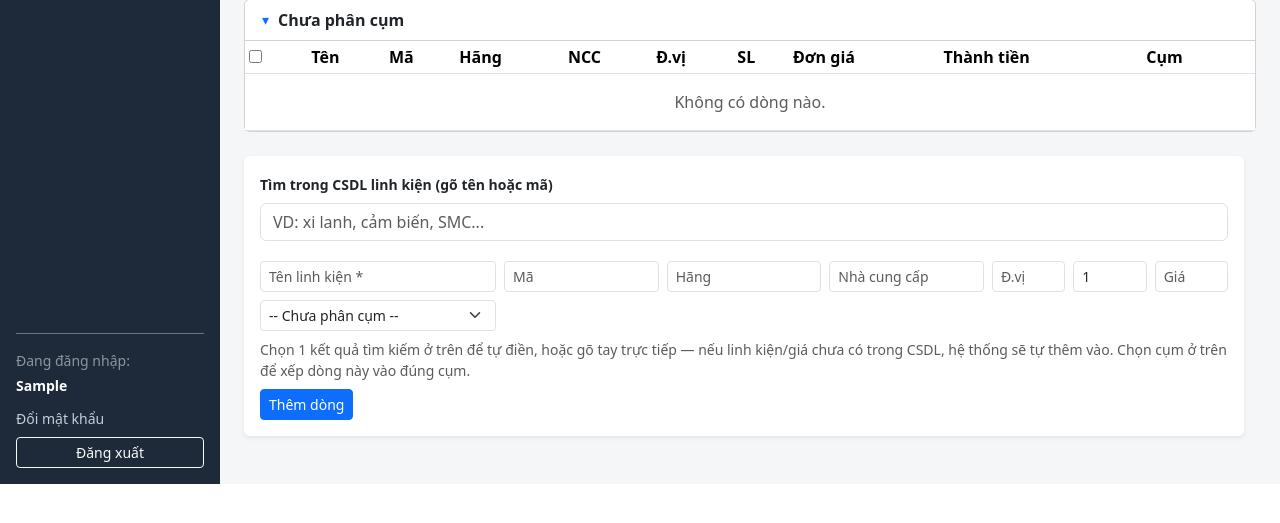
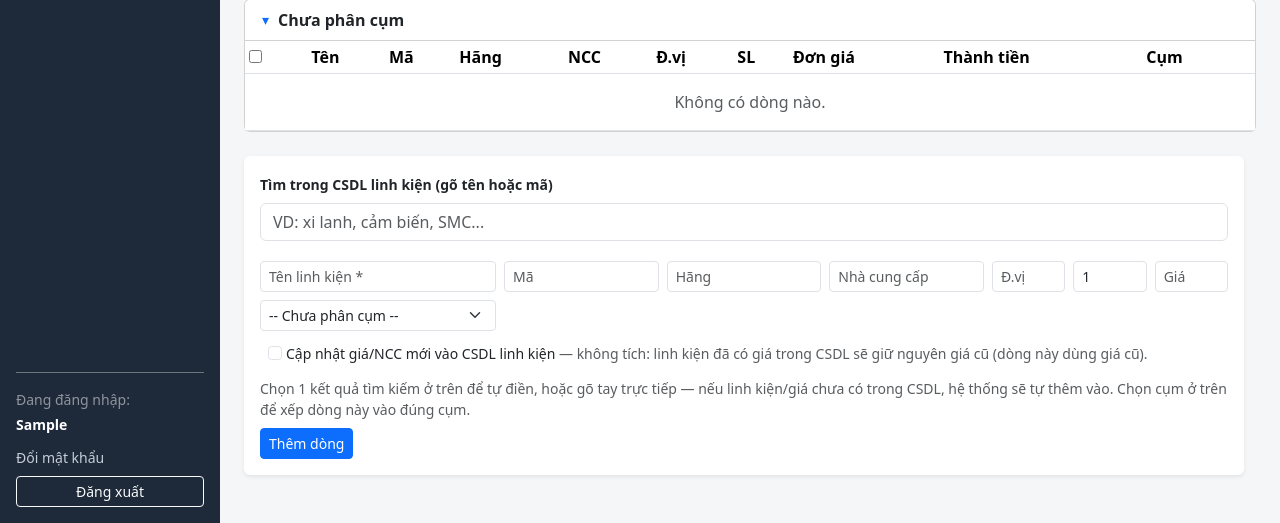
Before and after one commit to thuminkk/phanmembaogia, a FastAPI app: page /bao-gia/1/linh-kien in a window 1280 px wide; the page is wider, and only the part inside the window is pictured. Shown: the part 513-1036 px from the top of that part. Before the commit the page ends 997 px from the top of that part, so only its background shows below. Run offline with FastAPI, Linux system fonts and the light colour scheme; the visitor is signed in with stand-in values (Sample User, id 1); tables that the repository leaves empty hold one stand-in row (values such as "Sample post"); some libraries are stand-ins or nearby versions.

Commit message:
Thêm dòng linh kiện: tùy chọn có cập nhật giá/NCC mới vào CSDL hay không (mặc định giữ giá cũ)
Co-Authored-By: Claude Opus 5.5 <noreply@anthropic.com>

```diff
--- a/app/crud/standard_groups.py
+++ b/app/crud/standard_groups.py
@@ -75,6 +75,7 @@ def add_line(
     so_luong: float,
     ghi_chu: str | None,
     loai: str | None = None,
+    cap_nhat_gia: bool = True,
 ) -> StandardGroupLine:
     if part_id and supplier_price_id:
         part = db.get(Part, part_id)
@@ -89,6 +90,7 @@ def add_line(
             don_gia=don_gia,
             don_vi=don_vi,
             loai=loai,
+            cap_nhat_gia=cap_nhat_gia,
         )
     line = StandardGroupLine(
         standard_group_id=standard_group_id,
--- a/app/routers/quotes.py
+++ b/app/routers/quotes.py
@@ -363,6 +363,7 @@ def add_part_line(
     don_gia: float = Form(0),
     so_luong: float = Form(1),
     ghi_chu: str = Form(""),
+    cap_nhat_gia: str = Form(""),
     db: Session = Depends(get_db),
 ):
     crud.add_part_line(
@@ -379,6 +380,7 @@ def add_part_line(
         don_gia=don_gia,
         so_luong=so_luong,
         ghi_chu=ghi_chu or None,
+        cap_nhat_gia=bool(cap_nhat_gia),
     )
     return RedirectResponse(f"/bao-gia/{quote_id}/linh-kien", status_code=303)
 
--- a/app/routers/standard_groups.py
+++ b/app/routers/standard_groups.py
@@ -87,6 +87,7 @@ def add_line(
     don_gia: float = Form(0),
     so_luong: float = Form(1),
     ghi_chu: str = Form(""),
+    cap_nhat_gia: str = Form(""),
     db: Session = Depends(get_db),
 ):
     crud.add_line(
@@ -102,6 +103,7 @@ def add_line(
         don_gia=don_gia,
         so_luong=so_luong,
         ghi_chu=ghi_chu or None,
+        cap_nhat_gia=bool(cap_nhat_gia),
     )
     return RedirectResponse(f"/cum-tieu-chuan/{group_id}", status_code=303)
 
--- a/app/static/js/quotes.js
+++ b/app/static/js/quotes.js
@@ -19,9 +19,32 @@ document.addEventListener("DOMContentLoaded", function () {
         hiddenSupplierPriceId.value = "";
     }
 
+    // Ô "Cập nhật giá/NCC mới vào CSDL": mặc định KHÔNG tích (giữ giá cũ). Khi đã chọn 1 linh kiện
+    // từ kết quả tìm kiếm rồi sửa giá/NCC khác CSDL -> tô vàng + ghi rõ giá cũ -> mới để người dùng quyết.
+    const priceBox = document.getElementById("price-change-box");
+    const priceInfo = document.getElementById("price-change-info");
+    const priceCheck = document.getElementById("cap_nhat_gia");
+    const defaultInfo = priceInfo ? priceInfo.textContent : "";
+    let original = null; // {don_gia, nha_cung_cap} của linh kiện vừa chọn
+
+    function refreshPriceBox() {
+        if (!priceBox) return;
+        const gia = Number(document.getElementById("don_gia").value || 0);
+        const ncc = document.getElementById("nha_cung_cap").value.trim();
+        const changed = original && (gia !== original.don_gia || ncc !== original.nha_cung_cap);
+        priceBox.classList.toggle("alert-warning", !!changed);
+        priceInfo.textContent = changed
+            ? "— CSDL: " + original.don_gia.toLocaleString("vi-VN") + "đ · " + (original.nha_cung_cap || "chưa rõ NCC") +
+              " → nhập: " + gia.toLocaleString("vi-VN") + "đ · " + (ncc || "chưa rõ NCC") + ". Không tích: dòng dùng giá cũ."
+            : defaultInfo;
+    }
+
     fieldIds.forEach((id) => {
         const el = document.getElementById(id);
-        if (el) el.addEventListener("input", clearLink);
+        if (!el) return;
+        el.addEventListener("input", clearLink);
+        if (id === "ma_linh_kien" || id === "hang") el.addEventListener("input", () => { original = null; });
+        el.addEventListener("input", refreshPriceBox);
     });
 
     let debounceTimer;
@@ -64,6 +87,9 @@ document.addEventListener("DOMContentLoaded", function () {
                     document.getElementById("don_gia").value = sp.don_gia || 0;
                     hiddenPartId.value = p.part_id;
                     hiddenSupplierPriceId.value = sp.supplier_price_id || "";
+                    original = sp.supplier_price_id ? { don_gia: Number(sp.don_gia || 0), nha_cung_cap: (sp.nha_cung_cap || "").trim() } : null;
+                    if (priceCheck) priceCheck.checked = false;
+                    refreshPriceBox();
                     resultsBox.innerHTML = "";
                     searchBox.value = "";
                 });
--- a/app/templates/quotes/parts.html
+++ b/app/templates/quotes/parts.html
@@ -225,6 +225,13 @@
                 {% endfor %}
             </select>
         </div>
+        <div class="col-12">
+            <div class="form-check small d-inline-block rounded px-2 py-1" id="price-change-box">
+                <input class="form-check-input ms-0 me-1" type="checkbox" name="cap_nhat_gia" value="1" id="cap_nhat_gia">
+                <label class="form-check-label" for="cap_nhat_gia">Cập nhật giá/NCC mới vào CSDL linh kiện</label>
+                <span class="text-muted" id="price-change-info">— không tích: linh kiện đã có giá trong CSDL sẽ giữ nguyên giá cũ (dòng này dùng giá cũ).</span>
+            </div>
+        </div>
         <div class="col-12 text-muted small">Chọn 1 kết quả tìm kiếm ở trên để tự điền, hoặc gõ tay trực tiếp — nếu linh kiện/giá chưa có trong CSDL, hệ thống sẽ tự thêm vào. Chọn cụm ở trên để xếp dòng này vào đúng cụm.</div>
         <div class="col-md-2"><button class="btn btn-sm btn-primary" type="submit">Thêm dòng</button></div>
     </form>
```
Also changed, not shown: app/templates/standard_groups/detail.html (+7 -0 lines).
